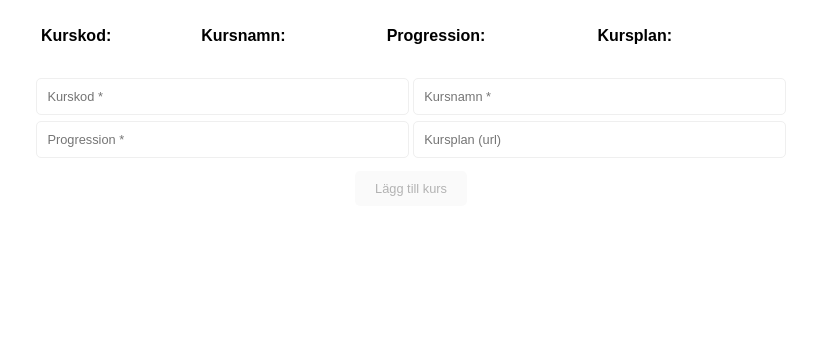
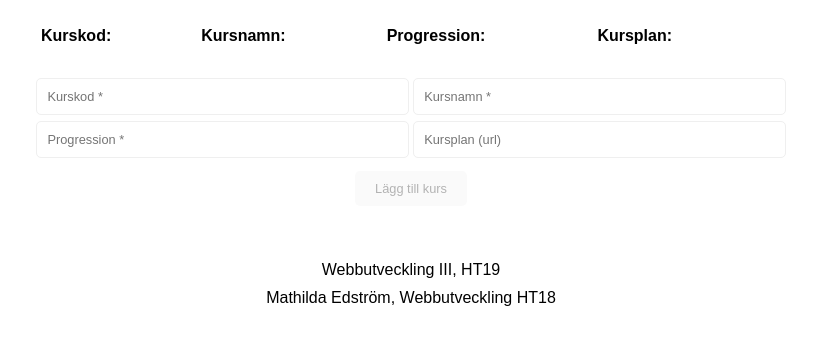
Before and after one commit to meethilda/moment5.2, a website: page src/index.html in a window 1280 px wide. Shown: the part 88-432 px from the top of the page, without its empty margins (229-1046 px from the left). Drawn offline with Linux system fonts and the light colour scheme; files that its build step writes are made by us from their sources; no server answers.

Commit message:
Small changes

```diff
--- a/pub/css/main.css
+++ b/pub/css/main.css
@@ -1 +1 @@
-*{padding:0;margin:0;box-sizing:border-box;font-family:Arial,Helvetica,sans-serif}a{text-decoration:none}a:hover{text-decoration:underline}.wrapper{max-width:800px;width:100%;margin:0 auto;padding:20px}table{width:100%;border-collapse:collapse;border:none;margin:20px 0}table td,table th{padding:10px}table thead{text-align:left}table thead th{border:none}table tbody .nothing{text-align:center!important}table tbody tr{border-bottom:1px solid #efefef}table tbody tr td{border:none}table tbody tr td:last-of-type{text-align:right}table tbody tr td em{color:#dbdbdb}table tbody tr td .delete{display:block;background:#c00;color:#fff;font-weight:700;padding:5px;text-align:center;border-radius:5px;cursor:pointer}table tbody tr td .delete:hover{background:#900;text-decoration:none}.form{text-align:center}.form>*{border-radius:5px}.form input[type=text],.form input[type=url]{width:49%;display:inline-block;padding:10px;font-size:.8em;margin:3px 0;border:1px solid #efefef}.form input[type=submit]{border:none;padding:10px 20px;margin:10px;font-size:.8em}
+*{padding:0;margin:0;box-sizing:border-box;font-family:Arial,Helvetica,sans-serif}a{text-decoration:none}a:hover{text-decoration:underline}.wrapper{max-width:800px;width:100%;margin:0 auto;padding:20px}table{width:100%;border-collapse:collapse;border:none;margin:20px 0}table td,table th{padding:10px}table thead{text-align:left}table thead th{border:none}table tbody .nothing{text-align:center!important}table tbody tr{border-bottom:1px solid #efefef}table tbody tr td{border:none}table tbody tr td:last-of-type{text-align:right}table tbody tr td em{color:#dbdbdb}table tbody tr td .delete{display:block;background:#c00;color:#fff;font-weight:700;padding:5px;text-align:center;border-radius:5px;cursor:pointer}table tbody tr td .delete:hover{background:#900;text-decoration:none}.form{text-align:center}.form>*{border-radius:5px}.form input[type=text],.form input[type=url]{width:49%;display:inline-block;padding:10px;font-size:.8em;margin:3px 0;border:1px solid #efefef}.form input[type=submit]{border:none;padding:10px 20px;margin:10px;font-size:.8em}footer{padding:20px;text-align:center}footer p{padding:5px}
--- a/src/index.html
+++ b/src/index.html
@@ -38,6 +38,10 @@
         </div>
     </div>
 
+    <footer>
+        <p>Webbutveckling III, HT19</p>
+        <p>Mathilda Edström, Webbutveckling HT18</p>
+    </footer>
     <script src="js/main.js"></script>
 
 </body>
--- a/src/js/main.js
+++ b/src/js/main.js
@@ -2,7 +2,7 @@
 const course = document.getElementById('course-items');
 const submit = document.getElementById('mysubmit');
 
-const url = 'http://localhost/moment-5_1/read.php/course';
+const url = 'http://studenter.miun.se/~maed1801/dt173g/moment5-1/read.php/course';
 
 // Fetch API
 fetch(url)
@@ -34,7 +34,7 @@ fetch(url)
                 <td>${arrJson[i].name}</td>
                 <td>${arrJson[i].progression}</td>
                 <td>${urlOutput}</td>
-                <td><a onclick="deletePost(${arrJson[i].id})" class="delete" title="Radera ${arrJson[i].name}">X</a> <a onclick="changePost(${arrJson[i].id})" class="delete" title="Ändra ${arrJson[i].name}">Y</a></td>
+                <td><a onclick="deletePost(${arrJson[i].id})" class="delete" title="Radera ${arrJson[i].name}">X</a></td>
             </tr>`;
         }
     });
--- a/src/scss/style.scss
+++ b/src/scss/style.scss
@@ -90,3 +90,11 @@ table {
     font-size: 0.8em;
   }
 }
+
+footer {
+  padding: 20px;
+  text-align: center;
+  p {
+    padding: 5px;
+  }
+}
```
Also changed, not shown: pub/index.html (+4 -0 lines), pub/js/main.js (+1 -1 lines).
